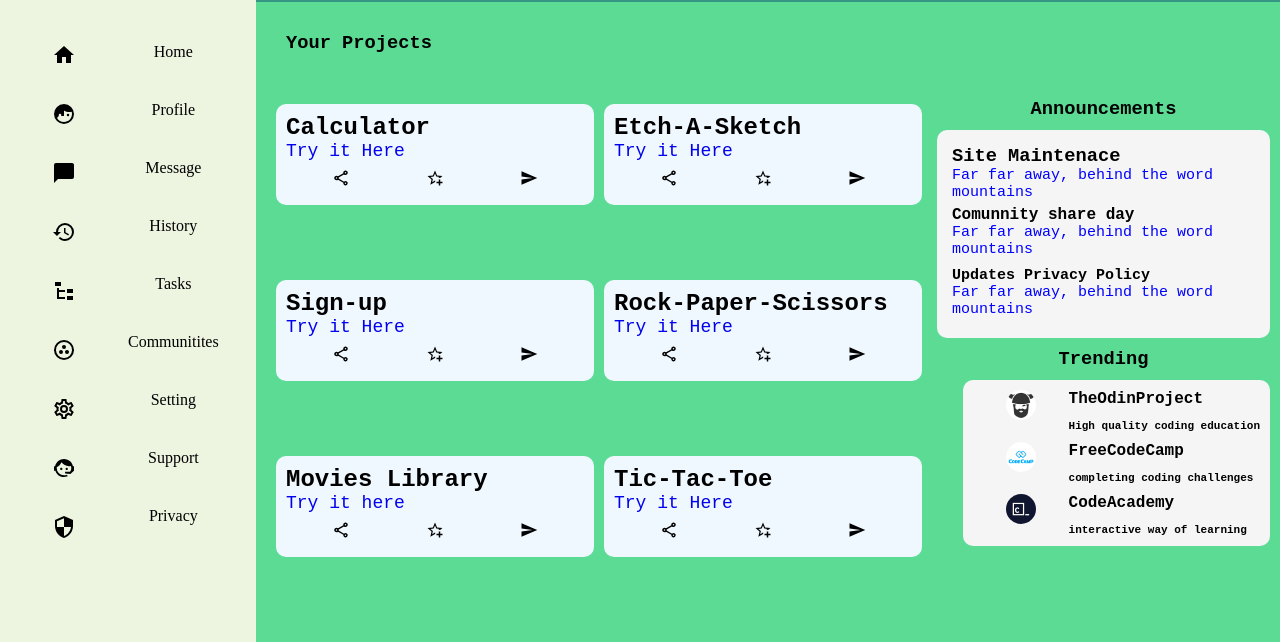
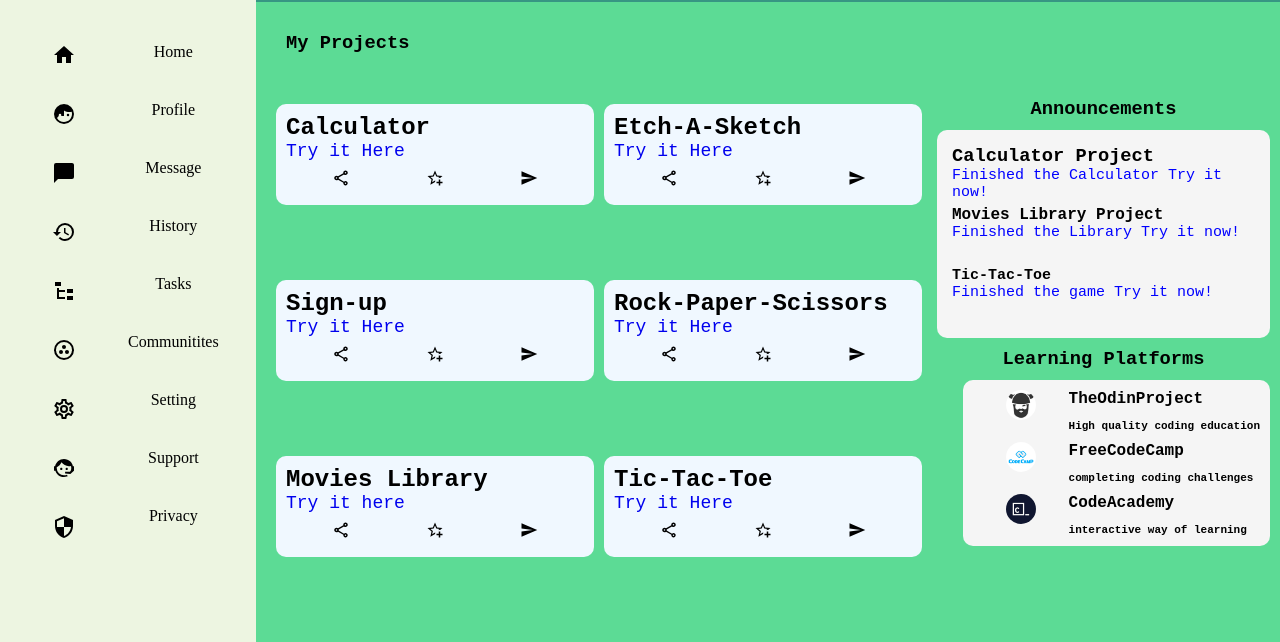
Before and after one commit to anastafish/Admin-Dashboard, a plain HTML site: page index.html in a window 1280 px wide. Shown: the part 158-800 px from the top of the page. Drawn offline with Linux system fonts and the light colour scheme; a web font is replaced by a local one.

Commit message:
Updated the anouncment tap

```diff
--- a/index.html
+++ b/index.html
@@ -82,7 +82,7 @@
         </div>
 
         <div class="main">
-            <h3 class="project">Your Projects</h3>
+            <h3 class="project">My Projects</h3>
             <div class="cards">
                 <div>
                     <h3>Calculator</h3>
@@ -180,19 +180,19 @@
                 <h3 class="anouncment">Announcements</h3>
                 <div class="first">
                     <div>
-                        <h3>Site Maintenace</h3>
-                        <p class="para">Far far away, behind the word mountains</p>
+                        <h3>Calculator Project</h3>
+                        <p class="para">Finished the Calculator Try it now!</p>
                     </div>
                     <div>
-                        <h4>Comunnity share day</h4>
-                        <p class="para">Far far away, behind the word mountains</p>
+                        <h4>Movies Library Project</h4>
+                        <p class="para">Finished the Library Try it now!</p>
                     </div>
                     <div>
-                        <h4 class="privacy">Updates Privacy Policy</h4>
-                        <p class="para">Far far away, behind the word mountains</p>
+                        <h4 class="privacy">Tic-Tac-Toe</h4>
+                        <p class="para">Finished the game Try it now!</p>
                     </div>
                 </div>
-                <h3 class="trend">Trending</h3>
+                <h3 class="trend">Learning Platforms</h3>
                 <div class="second">
                     <div>
                         <img src="images/odin.jpeg" alt="odinproject">
```
